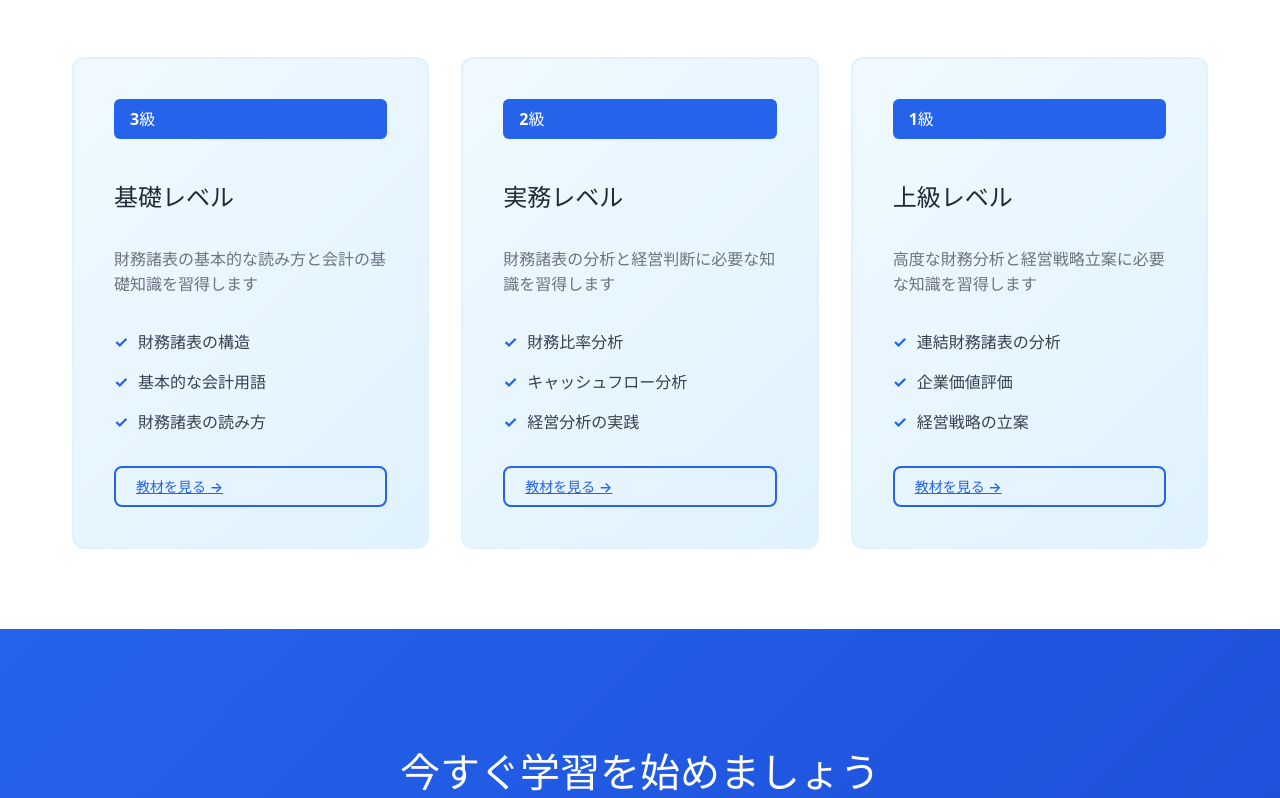
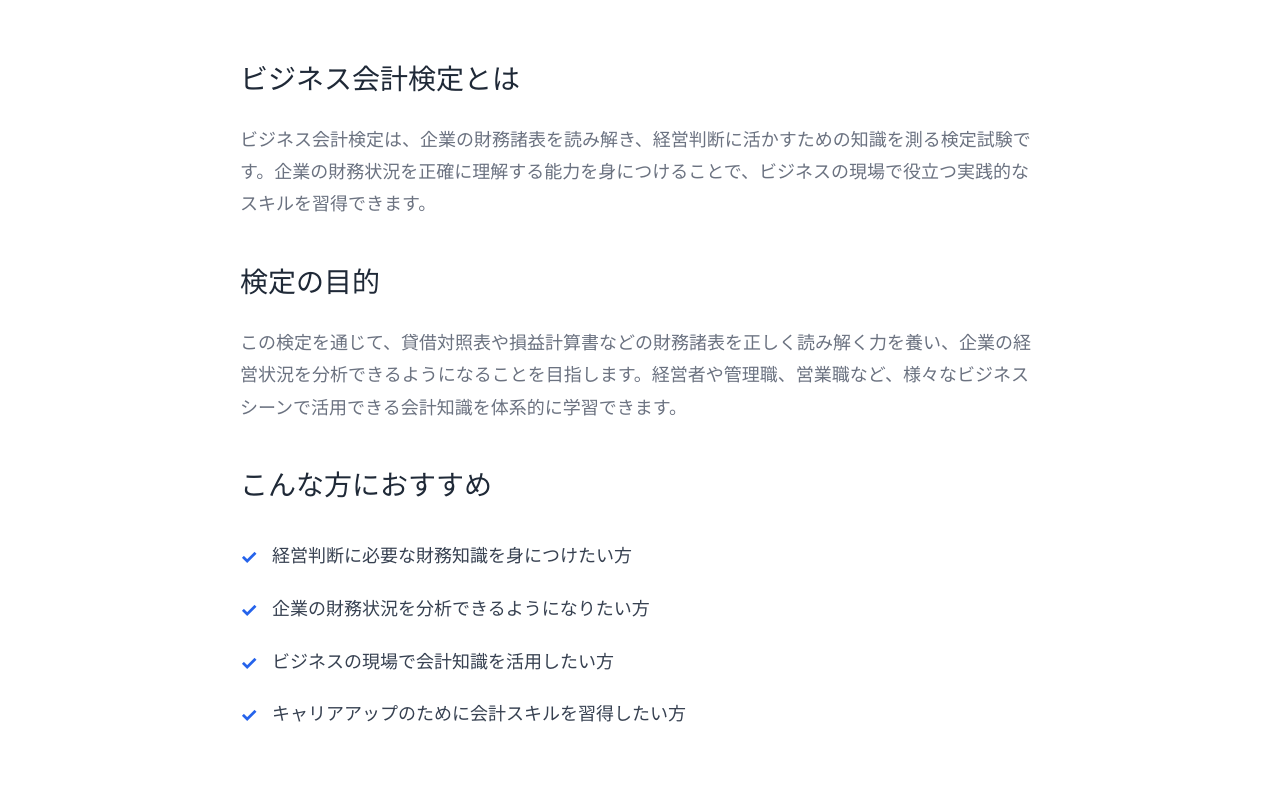
Before and after one commit to NaokiMM/business-accounting, a Vue app: page / in a window 1280 px wide. Shown: the part 1322-2120 px from the top of the page. Built offline with nearby package versions, Linux system fonts and the light colour scheme.

Commit message:
ヘッダーの「検定について」の機能を追加しました。

```diff
--- a/src/views/HomeView.vue
+++ b/src/views/HomeView.vue
@@ -1,5 +1,5 @@
 <script setup lang="ts">
-import { ref } from 'vue';
+import { ref, onMounted } from 'vue';
 import { useRouter } from 'vue-router';
 
 const router = useRouter();
@@ -21,12 +21,27 @@ const scrollToTop = () => {
   window.scrollTo({ top: 0, behavior: 'smooth' });
 };
 
+const scrollToAbout = () => {
+  const aboutSection = document.getElementById('about');
+  if (aboutSection) {
+    aboutSection.scrollIntoView({ behavior: 'smooth' });
+  }
+};
+
 const scrollToLevels = () => {
   const levelsSection = document.getElementById('levels');
   if (levelsSection) {
     levelsSection.scrollIntoView({ behavior: 'smooth' });
   }
 };
+
+onMounted(() => {
+  if (window.location.hash === '#about') {
+    setTimeout(() => {
+      scrollToAbout();
+    }, 100);
+  }
+});
 </script>
 
 <template>
@@ -38,7 +53,7 @@ const scrollToLevels = () => {
         <nav class="nav">
           <router-link to="/" class="nav-link">ホーム</router-link>
           <router-link to="/levels" class="nav-link">問題集</router-link>
-          <a href="#levels" class="nav-link" @click.prevent="scrollToLevels">検定について</a>
+          <a href="#about" class="nav-link" @click.prevent="scrollToAbout">検定について</a>
           <a href="#" class="nav-link">お問い合わせ</a>
           <router-link
             v-if="isLoggedIn"
@@ -90,6 +105,32 @@ const scrollToLevels = () => {
             <p class="feature-description">
               財務比率分析など、企業の経営状況を分析する手法を学習します
             </p>
+          </div>
+        </div>
+      </div>
+    </section>
+
+    <!-- 検定についてセクション -->
+    <section id="about" class="about">
+      <div class="container">
+        <h2 class="section-title">検定について</h2>
+        <div class="about-content">
+          <div class="about-text">
+            <h3 class="about-subtitle">ビジネス会計検定とは</h3>
+            <p class="about-description">
+              ビジネス会計検定は、企業の財務諸表を読み解き、経営判断に活かすための知識を測る検定試験です。企業の財務状況を正確に理解する能力を身につけることで、ビジネスの現場で役立つ実践的なスキルを習得できます。
+            </p>
+            <h3 class="about-subtitle">検定の目的</h3>
+            <p class="about-description">
+              この検定を通じて、貸借対照表や損益計算書などの財務諸表を正しく読み解く力を養い、企業の経営状況を分析できるようになることを目指します。経営者や管理職、営業職など、様々なビジネスシーンで活用できる会計知識を体系的に学習できます。
+            </p>
+            <h3 class="about-subtitle">こんな方におすすめ</h3>
+            <ul class="about-list">
+              <li>経営判断に必要な財務知識を身につけたい方</li>
+              <li>企業の財務状況を分析できるようになりたい方</li>
+              <li>ビジネスの現場で会計知識を活用したい方</li>
+              <li>キャリアアップのために会計スキルを習得したい方</li>
+            </ul>
           </div>
         </div>
       </div>
@@ -384,6 +425,64 @@ const scrollToLevels = () => {
   line-height: 1.6;
 }
 
+/* 検定についてセクション */
+.about {
+  padding: 5rem 0;
+  background-color: white;
+}
+
+.about-content {
+  max-width: 800px;
+  margin: 0 auto;
+}
+
+.about-text {
+  text-align: left;
+}
+
+.about-subtitle {
+  font-size: 1.75rem;
+  font-weight: 600;
+  margin-bottom: 1.5rem;
+  margin-top: 2.5rem;
+  color: #1f2937;
+}
+
+.about-subtitle:first-child {
+  margin-top: 0;
+}
+
+.about-description {
+  color: #6b7280;
+  line-height: 1.8;
+  margin-bottom: 1.5rem;
+  font-size: 1.125rem;
+}
+
+.about-list {
+  list-style: none;
+  padding: 0;
+  margin: 1.5rem 0;
+}
+
+.about-list li {
+  padding: 0.75rem 0;
+  color: #374151;
+  position: relative;
+  padding-left: 2rem;
+  font-size: 1.125rem;
+  line-height: 1.6;
+}
+
+.about-list li::before {
+  content: "✓";
+  position: absolute;
+  left: 0;
+  color: #2563eb;
+  font-weight: bold;
+  font-size: 1.25rem;
+}
+
 /* 検定レベルセクション */
 .levels {
   padding: 5rem 0;
```
